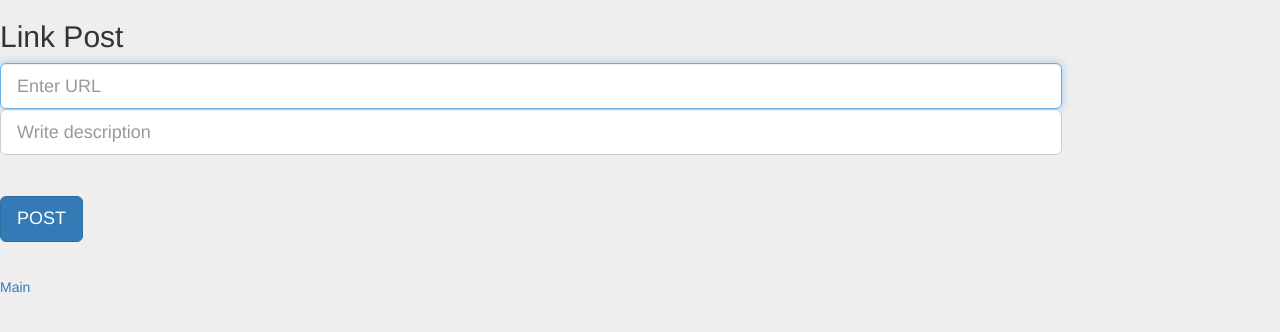
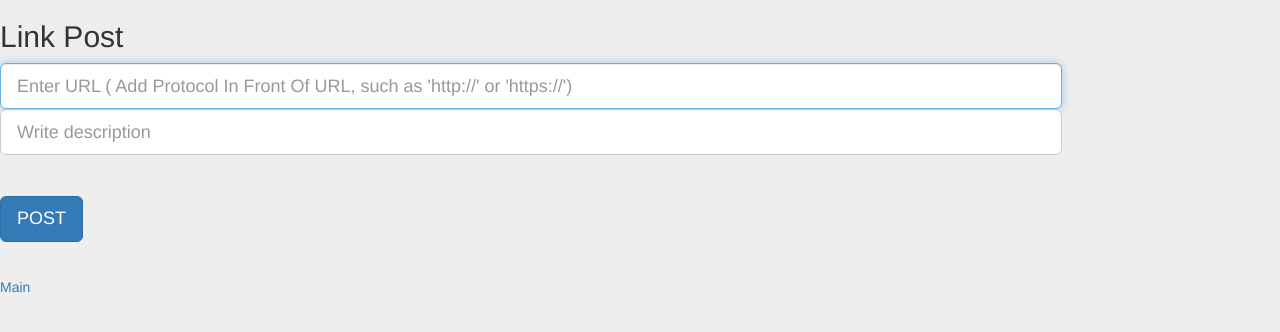
Before and after one commit to wikibootup/home, a Django app: template seeseehome/linkboard/templates/linkboard/linkpost.html in a window 1280 px wide. Shown: the part 50-382 px from the top of the page. Run offline with Django 3.2, Linux system fonts and the light colour scheme; the template is opened without the code that fills it, so the values that code supplies are empty; some libraries are stand-ins or nearby versions.

Commit message:
linkpost html : input url placeholder information added

```diff
--- a/seeseehome/linkboard/templates/linkboard/linkpost.html
+++ b/seeseehome/linkboard/templates/linkboard/linkpost.html
@@ -5,7 +5,7 @@
   <form class="form-horizontal" role="form" method="POST">{% csrf_token %}
     <div class="form-group form-group-lg">
       <div class="col-sm-10">
-        <input class="form-control" name="url" type="url" id="formGroupInputLarge" placeholder="Enter URL" maxlength="200" onkeydown="if (event.keyCode == 13) {     return false;}" required autofocus>
+        <input class="form-control" name="url" type="url" id="formGroupInputLarge" placeholder="Enter URL ( Add Protocol In Front Of URL, such as 'http://' or 'https://')" maxlength="200" onkeydown="if (event.keyCode == 13) {     return false;}" required autofocus>
         <input class="form-control" name="description" type="text" id="formGroupInputLarge" placeholder="Write description" maxlength="255" onkeydown="if (event.keyCode == 13) { return false;}" required>
         <hr>
         <input class="btn btn-primary btn-lg" name="post" type="submit" value="POST">
```
